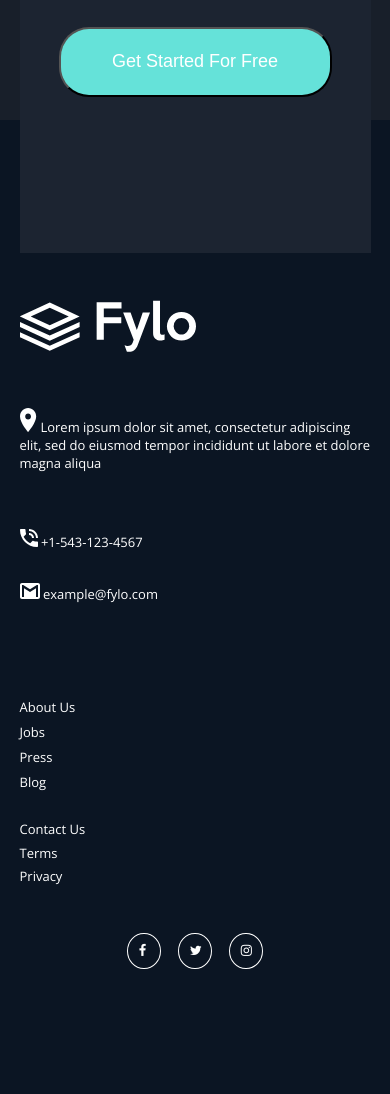
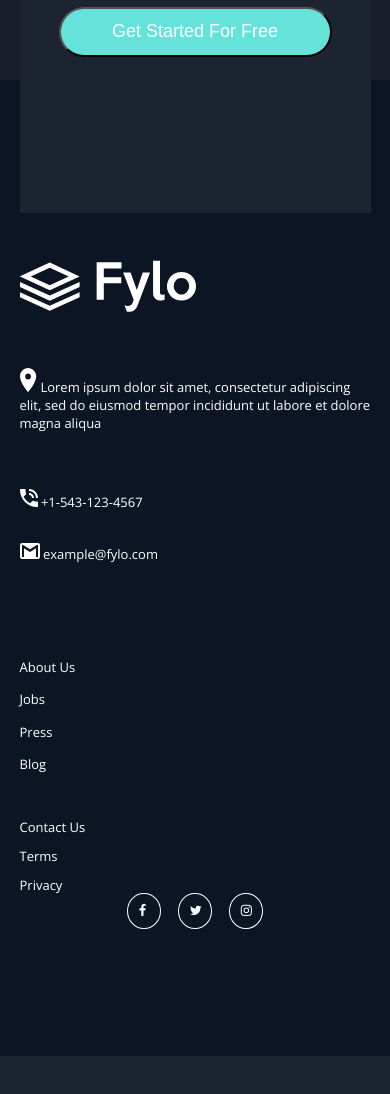
Before and after one commit to ChamuMutezva/FyloLandingPage2, a plain HTML site: page index.html in a window 390 px wide. Shown: the part 3484-4578 px from the top of the page. After the commit the page ends 4540 px from the top, so only its background shows below. Drawn offline with nearby package versions, Linux system fonts and the light colour scheme.

Commit message:
feat: input email height adjustment

```diff
--- a/main.css
+++ b/main.css
@@ -423,14 +423,14 @@ div#registration {
     input[type="email"] {
         padding-left: 5%;
         width: 70vw;
-        height: 70px;
+        height: 50px;
         margin-bottom: 5%;
         display: block;
     }
 
     #registration button.getStarted {
         width: 100%;
-        height: 70px;
+        height: 50px;
     }
 
     footer {
@@ -444,7 +444,11 @@ div#registration {
 
     div#aboutUs {
         grid-template-columns: 1fr;
-        grid-row-gap: 40%;
+        grid-row-gap: 70%;
+    }
+
+    div#hereAboutUs, div#contactUs {
+                grid-row-gap: 20%;
     }
 
     .fa {
```
